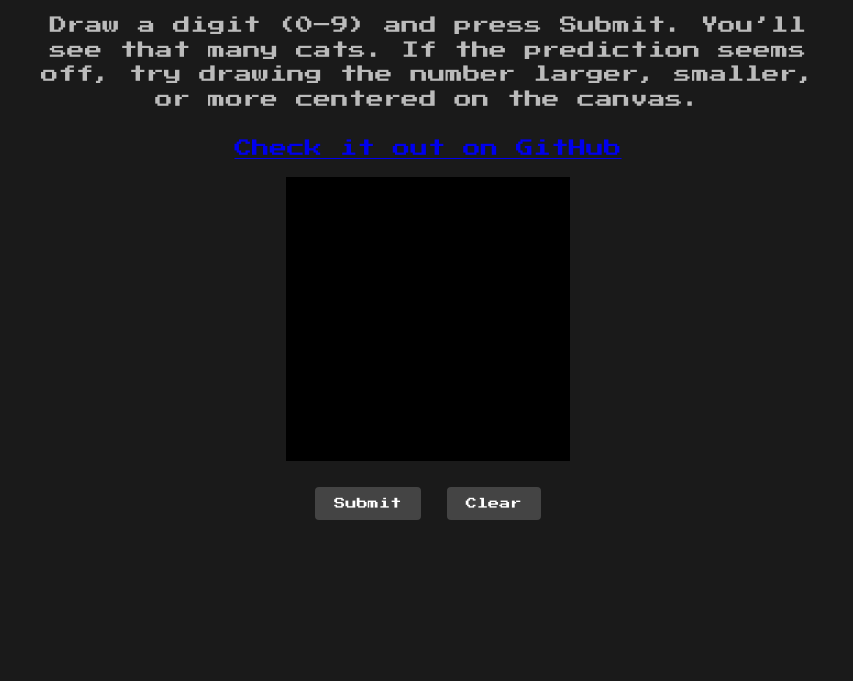
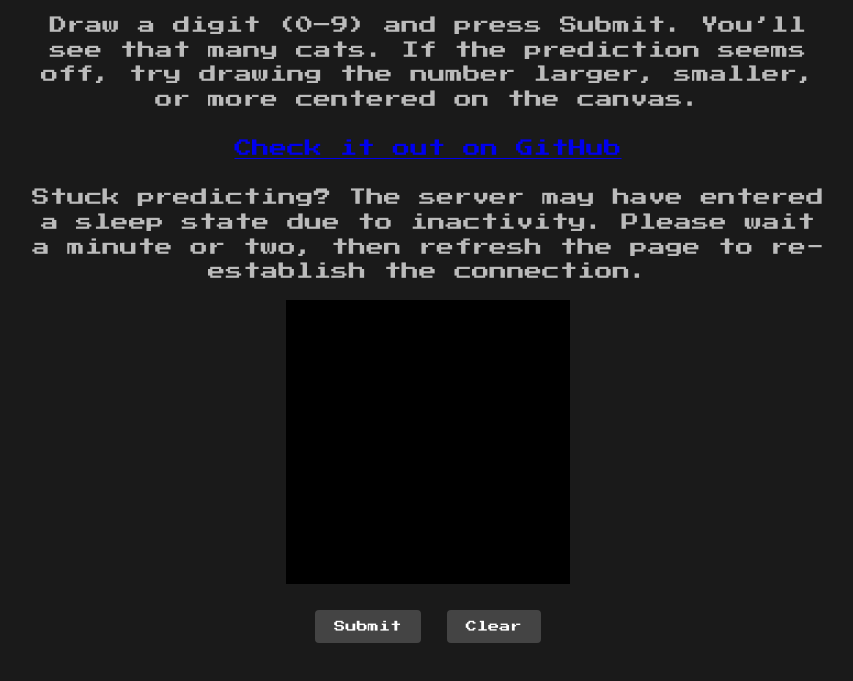
Before and after one commit to saragarzou/web-whisker, a plain HTML site: page frontend/index.html in a window 1280 px wide. Shown: the part 75-756 px from the top of the page, without its empty margins (212-1065 px from the left). Drawn offline with Linux system fonts and the light colour scheme.

Commit message:
Fix website text

```diff
--- a/frontend/index.html
+++ b/frontend/index.html
@@ -11,8 +11,8 @@
     Draw a digit (0–9) and press Submit. You’ll see that many cats. If the prediction seems off, try drawing the number larger, smaller, or more centered on the canvas.
   <br></br>
     <a href="https://github.com/saragarzou/web-whisker" target="_blank">Check it out on GitHub</a>
-
-
+      <br></br>
+    Stuck predicting? The server may have entered a sleep state due to inactivity. Please wait a minute or two, then refresh the page to re-establish the connection.
   </p>
   <div id="canvas_div">
     <canvas id="canvas" width="280" height="280"></canvas>
```
